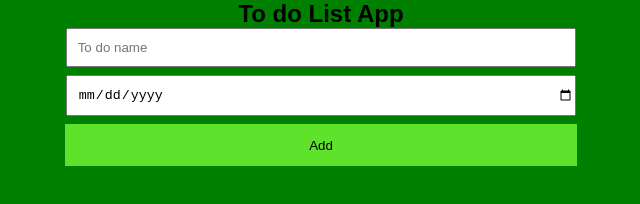
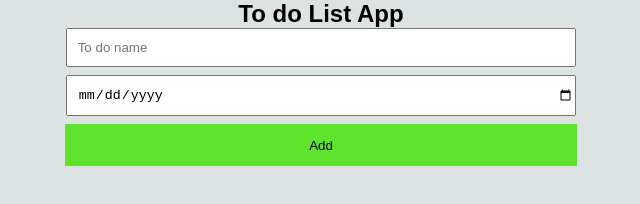
Before and after one commit to mirae-sei/todoApp, a plain HTML site: page index.html in a window 1280 px wide. Shown: the whole page, without its empty margins (319-959 px from the left). Drawn offline with Linux system fonts and the light colour scheme.

Commit message:
Update style.css

```diff
--- a/style.css
+++ b/style.css
@@ -4,7 +4,7 @@
  }
 
   body{
-    background-color: green;
+    background-color: #DDE3E3;
     font-family: arial;
     display: flex;
     flex-direction: column;
```
